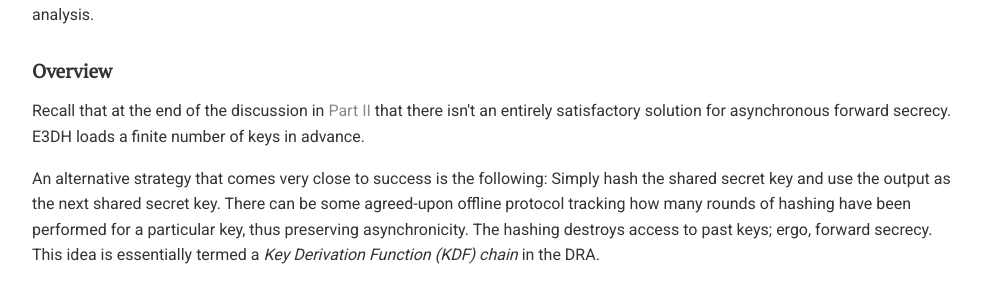
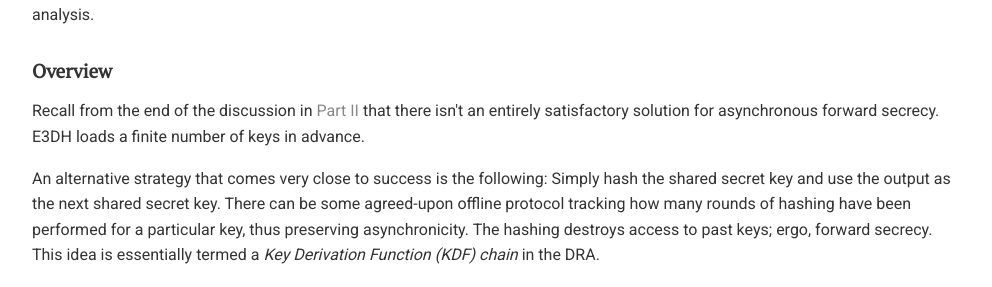
Before and after one commit to chatscrypt/chatscrypt.github.io, a Jekyll site: the page built from _posts/2020-01-16-the-signal-protocol-part-iii-the-double-ratchet-algorithm.html, in a window 1280 px wide. Shown: the part 343-630 px from the top of the page, without its empty margins (143-1135 px from the left). Built offline with Jekyll 4.4.1, drawn with Linux system fonts in a browser that asks for light colours; comment, search, counter and statistics services are not loaded.

Commit message:
Update 2020-01-16-the-signal-protocol-part-iii-the-double-ratchet-algorithm.html

```diff
--- a/_posts/2020-01-16-the-signal-protocol-part-iii-the-double-ratchet-algorithm.html
+++ b/_posts/2020-01-16-the-signal-protocol-part-iii-the-double-ratchet-algorithm.html
@@ -11,7 +11,7 @@
 <h2>Overview</h2>
 
 
-Recall that at the end of the discussion in <a href="https://chatscrypt.github.io/2020/01/06/the-signal-protocol-part-ii-the-diffie-hellman-key-exchange">Part II</a> that there isn't an entirely satisfactory solution for asynchronous forward secrecy. E3DH loads a finite number of keys in advance.
+Recall from the end of the discussion in <a href="https://chatscrypt.github.io/2020/01/06/the-signal-protocol-part-ii-the-diffie-hellman-key-exchange">Part II</a> that there isn't an entirely satisfactory solution for asynchronous forward secrecy. E3DH loads a finite number of keys in advance.
 
 <p>An alternative strategy that comes very close to success is the following: Simply hash the shared secret key and use the output as the next shared secret key. There can be some agreed-upon offline protocol tracking how many rounds of hashing have been performed for a particular key, thus preserving asynchronicity. The hashing destroys access to past keys; ergo, forward secrecy. This idea is essentially termed a <i>Key Derivation Function (KDF) chain</i> in the DRA.
 
```
